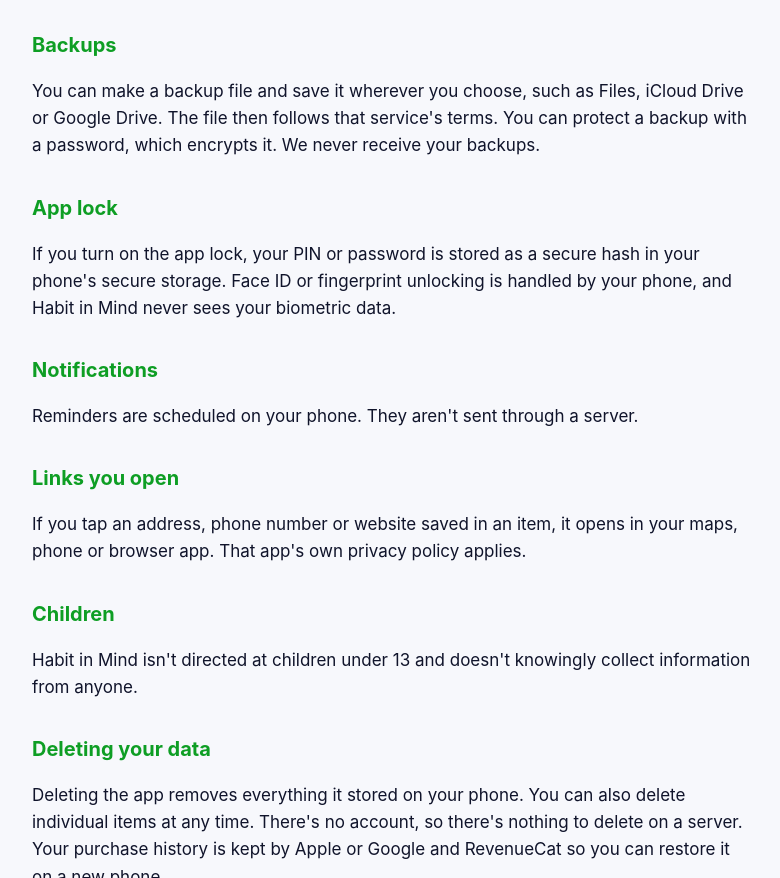
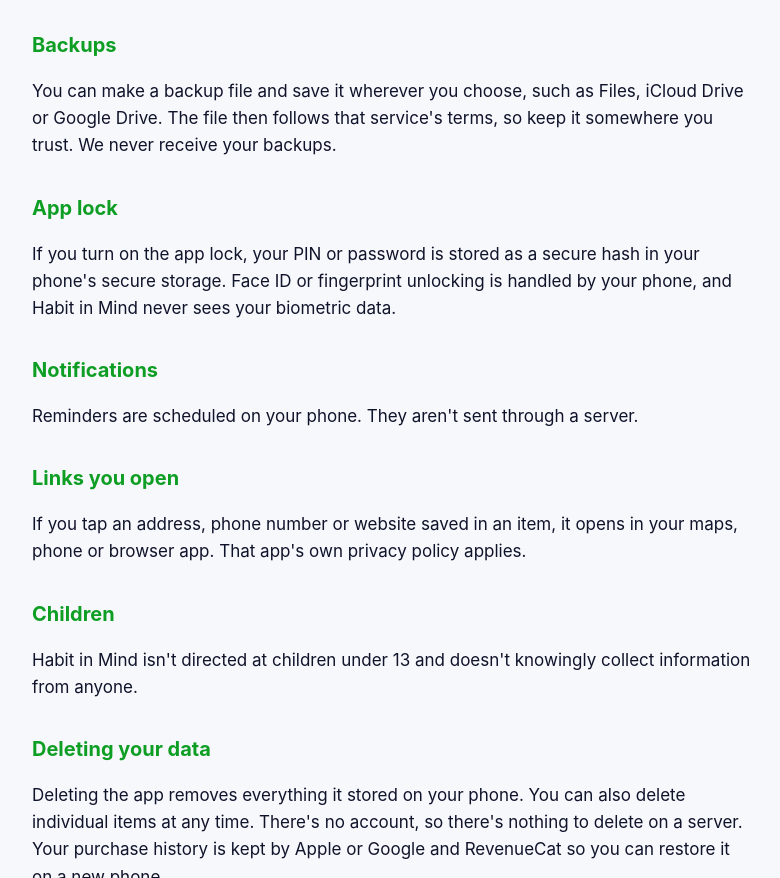
Before and after one commit to vjpisme1234-boop/habitinmind-privacy, a plain HTML site: page index.html in a window 1280 px wide. Shown: the part 1020-1898 px from the top of the page, without its empty margins (248-1028 px from the left). Drawn offline with Linux system fonts and the light colour scheme.

Commit message:
Backups no longer have a password

```diff
--- a/index.html
+++ b/index.html
@@ -36,7 +36,7 @@
 <p>When you use the microphone, your speech is turned into text by your phone's built-in speech recognition. When English is available offline on your phone, this happens on the device. Otherwise, your phone's system service (Apple on iPhone, Google on Android) may process the audio under <a href="https://www.apple.com/legal/privacy/">Apple's</a> or <a href="https://policies.google.com/privacy">Google's</a> privacy policy. Habit in Mind never receives the audio. Voice memos you save are stored only on your phone.</p>
 
 <h2>Backups</h2>
-<p>You can make a backup file and save it wherever you choose, such as Files, iCloud Drive or Google Drive. The file then follows that service's terms. You can protect a backup with a password, which encrypts it. We never receive your backups.</p>
+<p>You can make a backup file and save it wherever you choose, such as Files, iCloud Drive or Google Drive. The file then follows that service's terms, so keep it somewhere you trust. We never receive your backups.</p>
 
 <h2>App lock</h2>
 <p>If you turn on the app lock, your PIN or password is stored as a secure hash in your phone's secure storage. Face ID or fingerprint unlocking is handled by your phone, and Habit in Mind never sees your biometric data.</p>
```
